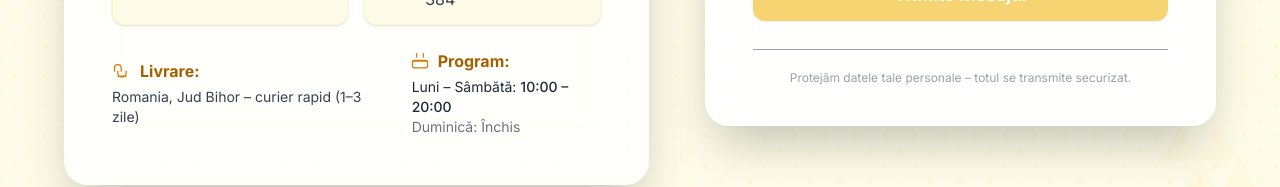
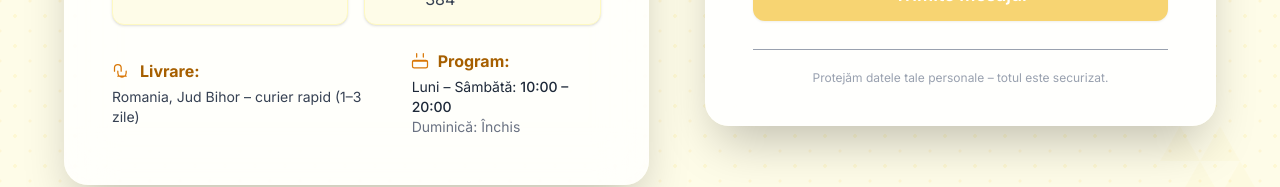
Before and after one commit to ionutpetru4046/Website-Apicultura, a Next.js app: page / in a window 1280 px wide. Shown: the part 9781-9968 px from the top of the page. Built offline with nearby package versions, Linux system fonts and the light colour scheme; a web font is replaced by a local one.

Commit message:
modified some text on contact page

```diff
--- a/app/contact/page.tsx
+++ b/app/contact/page.tsx
@@ -193,7 +193,7 @@ export default function ContactPage() {
               </div>
             )}
             <div className="mt-7 border-t pt-5 text-xs text-gray-400 flex flex-col items-center">
-              <span>Protejăm datele tale personale – totul se transmite securizat.</span>
+              <span>Protejăm datele tale personale – totul este securizat.</span>
             </div>
           </div>
         </div>
```
